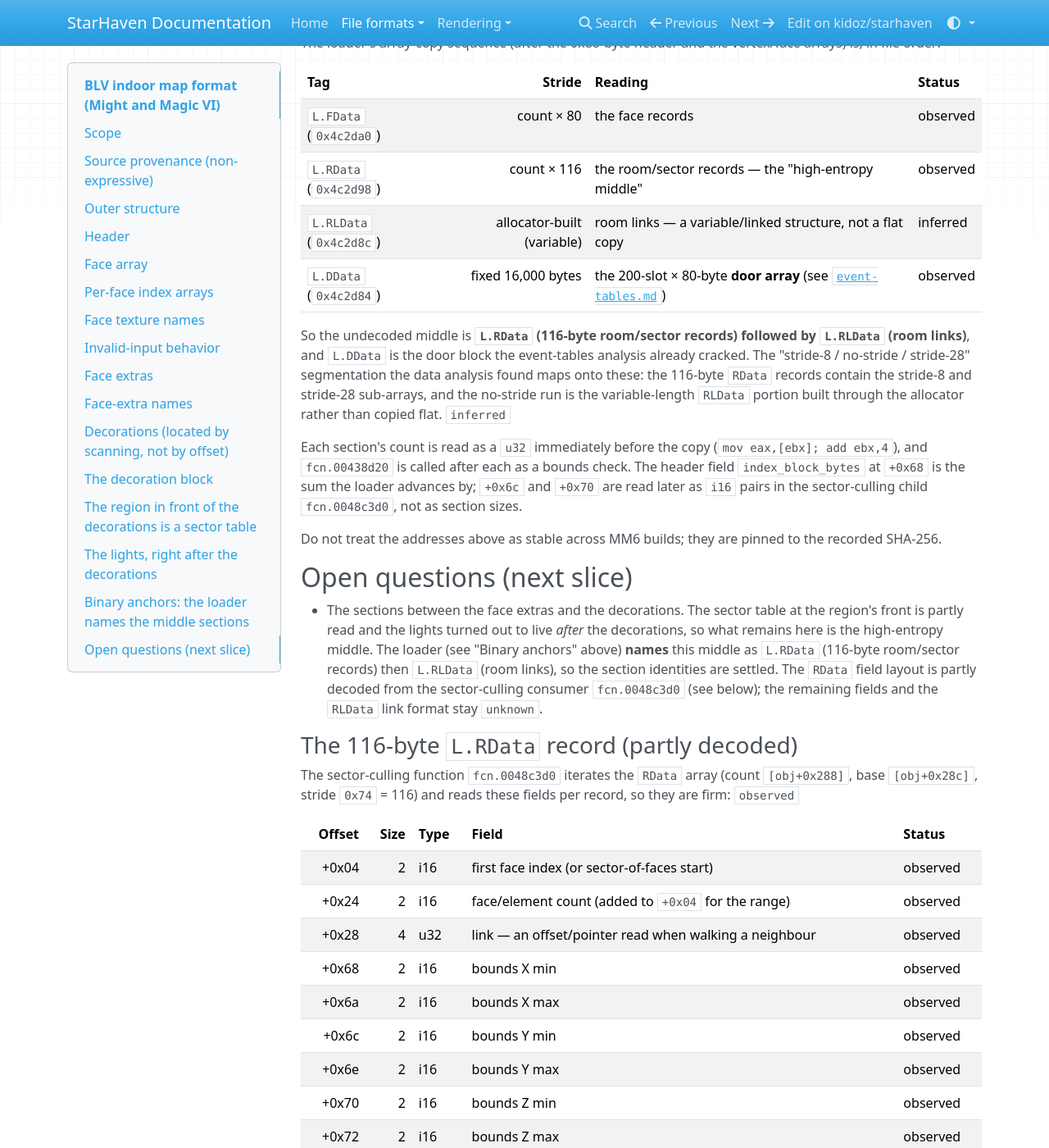
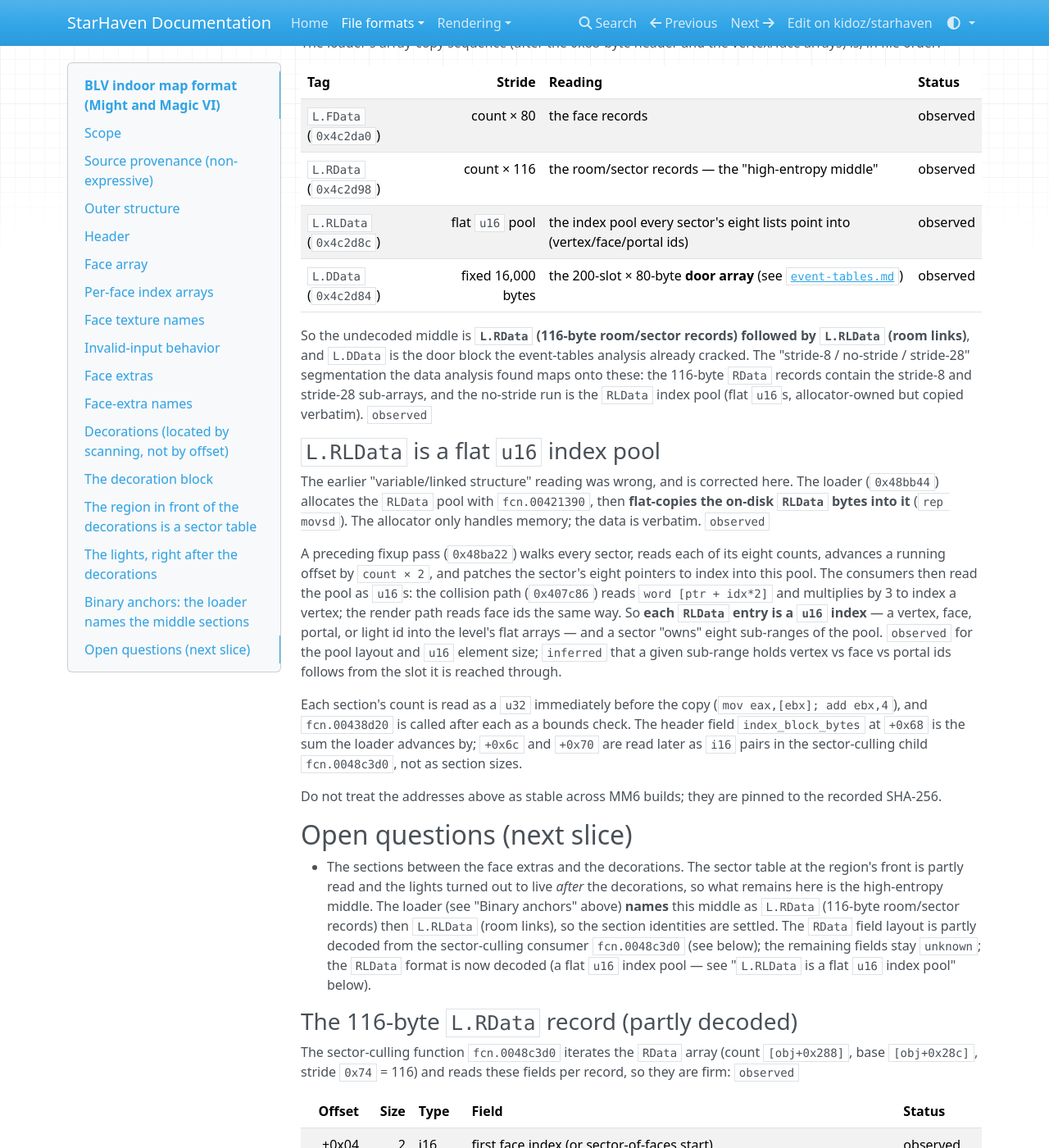
Before and after one commit to kidoz/starhaven, an MkDocs documentation site: the page built from docs/formats/blv.md, in a window 1280 px wide and 1400 px high, scrolled down 11357 px. Shown: the whole window at 82% size. Built offline with MkDocs 1.6.1, drawn with Linux system fonts in a browser that asks for light colours; nearby versions of some CDN libraries.

Commit message:
Show the flat index pool every indoor room's eight lists share

```diff
--- a/docs/formats/blv.md
+++ b/docs/formats/blv.md
@@ -515,16 +515,34 @@ vertex/face arrays) is, in file order:
 | --- | ---: | --- | --- |
 | `L.FData` (`0x4c2da0`) | count × 80 | the face records | observed |
 | `L.RData` (`0x4c2d98`) | count × 116 | the room/sector records — the "high-entropy middle" | observed |
-| `L.RLData` (`0x4c2d8c`) | allocator-built (variable) | room links — a variable/linked structure, not a flat copy | inferred |
+| `L.RLData` (`0x4c2d8c`) | flat `u16` pool | the index pool every sector's eight lists point into (vertex/face/portal ids) | observed |
 | `L.DData` (`0x4c2d84`) | fixed 16,000 bytes | the 200-slot × 80-byte **door array** (see [`event-tables.md`](event-tables.md)) | observed |
 
 So the undecoded middle is **`L.RData` (116-byte room/sector records) followed
 by `L.RLData` (room links)**, and `L.DData` is the door block the event-tables
 analysis already cracked. The "stride-8 / no-stride / stride-28" segmentation
 the data analysis found maps onto these: the 116-byte `RData` records contain
-the stride-8 and stride-28 sub-arrays, and the no-stride run is the
-variable-length `RLData` portion built through the allocator rather than copied
-flat. `inferred`
+the stride-8 and stride-28 sub-arrays, and the no-stride run is the `RLData`
+index pool (flat `u16`s, allocator-owned but copied verbatim). `observed`
+
+### `L.RLData` is a flat `u16` index pool
+
+The earlier "variable/linked structure" reading was wrong, and is corrected
+here. The loader (`0x48bb44`) allocates the `RLData` pool with
+`fcn.00421390`, then **flat-copies the on-disk `RLData` bytes into it**
+(`rep movsd`). The allocator only handles memory; the data is verbatim.
+`observed`
+
+A preceding fixup pass (`0x48ba22`) walks every sector, reads each of its eight
+counts, advances a running offset by `count × 2`, and patches the sector's
+eight pointers to index into this pool. The consumers then read the pool as
+`u16`s: the collision path (`0x407c86`) reads `word [ptr + idx*2]` and
+multiplies by 3 to index a vertex; the render path reads face ids the same way.
+So **each `RLData` entry is a `u16` index** — a vertex, face, portal, or light
+id into the level's flat arrays — and a sector "owns" eight sub-ranges of the
+pool. `observed` for the pool layout and `u16` element size; `inferred` that a
+given sub-range holds vertex vs face vs portal ids follows from the slot it is
+reached through.
 
 Each section's count is read as a `u32` immediately before the copy
 (`mov eax,[ebx]; add ebx,4`), and `fcn.00438d20` is called after each as a
@@ -544,7 +562,8 @@ to the recorded SHA-256.
   `L.RData` (116-byte room/sector records) then `L.RLData` (room links), so
   the section identities are settled. The `RData` field layout is partly
   decoded from the sector-culling consumer `fcn.0048c3d0` (see below); the
-  remaining fields and the `RLData` link format stay `unknown`.
+  remaining fields stay `unknown`; the `RLData` format is now decoded (a flat
+  `u16` index pool — see "`L.RLData` is a flat `u16` index pool" below).
 
 ### The 116-byte `L.RData` record (partly decoded)
 
```
